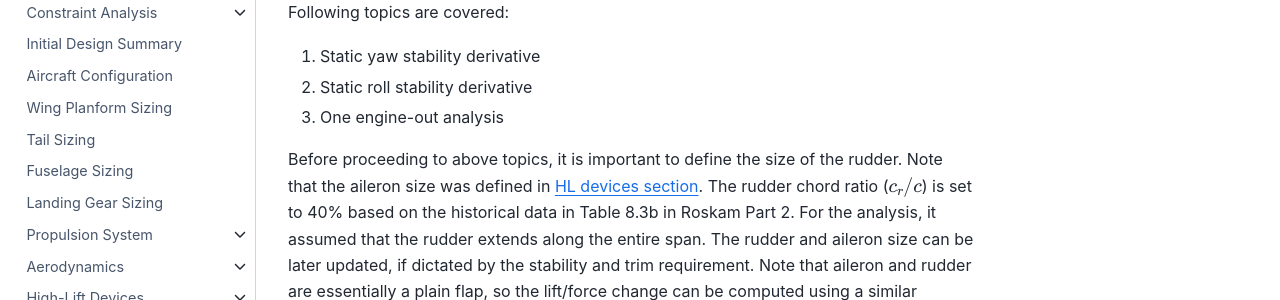
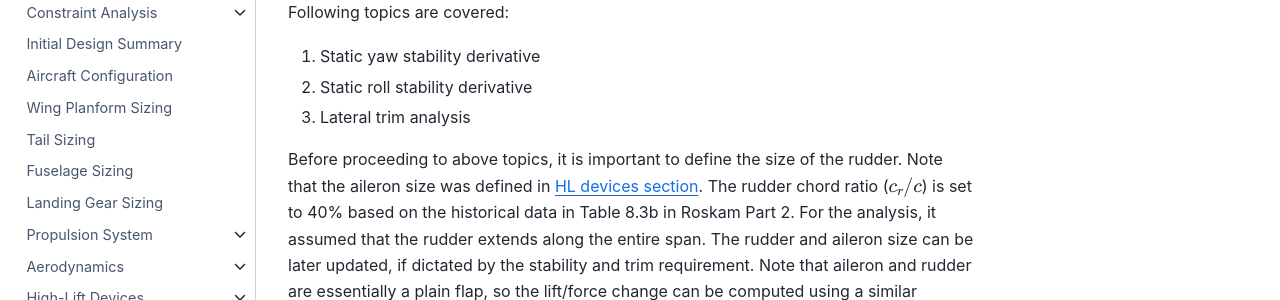
Before and after one commit to ComputationalDesignLab/aircraft-design, a Jupyter Book: the page built from book/lat_stability/intro.md, in a window 1280 px wide. Shown: the part 313-613 px from the top of the page. Built offline with Jupyter Book 1.0.4 settings and Sphinx 7.4.7 and the Sphinx Book theme 1.1.4, drawn with Linux system fonts in a browser that asks for light colours; pages that are not in the unit, such as notebooks, are missing from menus.

Commit message:
corrected typo

```diff
--- a/book/lat_stability/intro.md
+++ b/book/lat_stability/intro.md
@@ -6,6 +6,6 @@ Following topics are covered:
 
 1. Static yaw stability derivative
 2. Static roll stability derivative
-3. One engine-out analysis
+3. Lateral trim analysis
 
 Before proceeding to above topics, it is important to define the size of the rudder. Note that the aileron size was defined in [HL devices section](../hl_devices/intro.md). The rudder chord ratio ($c_r/c$) is set to 40% based on the historical data in Table 8.3b in Roskam Part 2. For the analysis, it assumed that the rudder extends along the entire span. The rudder and aileron size can be later updated, if dictated by the stability and trim requirement. Note that aileron and rudder are essentially a plain flap, so the lift/force change can be computed using a similar analysis demonstrated in HL devices section.
```
Also changed, not shown: book/lat_stability/yaw_derivative.ipynb.
